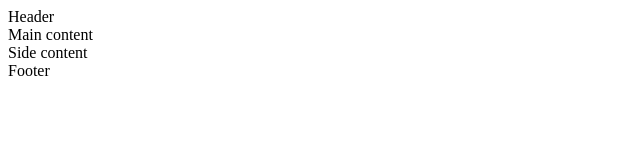
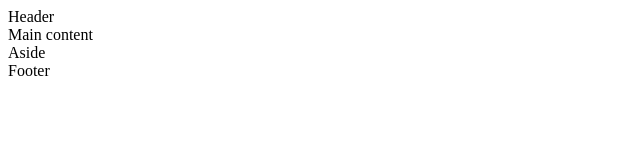
Before and after one commit to edemdj/holbertonschool-web_front_end, a plain HTML site: page html_advanced/article.html in a window 1280 px wide. Shown: the full height of the page, 0-640 px from the left. Drawn offline with Linux system fonts and the light colour scheme.

```diff
--- a/html_advanced/article.html
+++ b/html_advanced/article.html
@@ -16,7 +16,7 @@
     <main>
         Main content
         <aside>
-            Side content
+            Aside
         </aside>
     </main>
 
```
